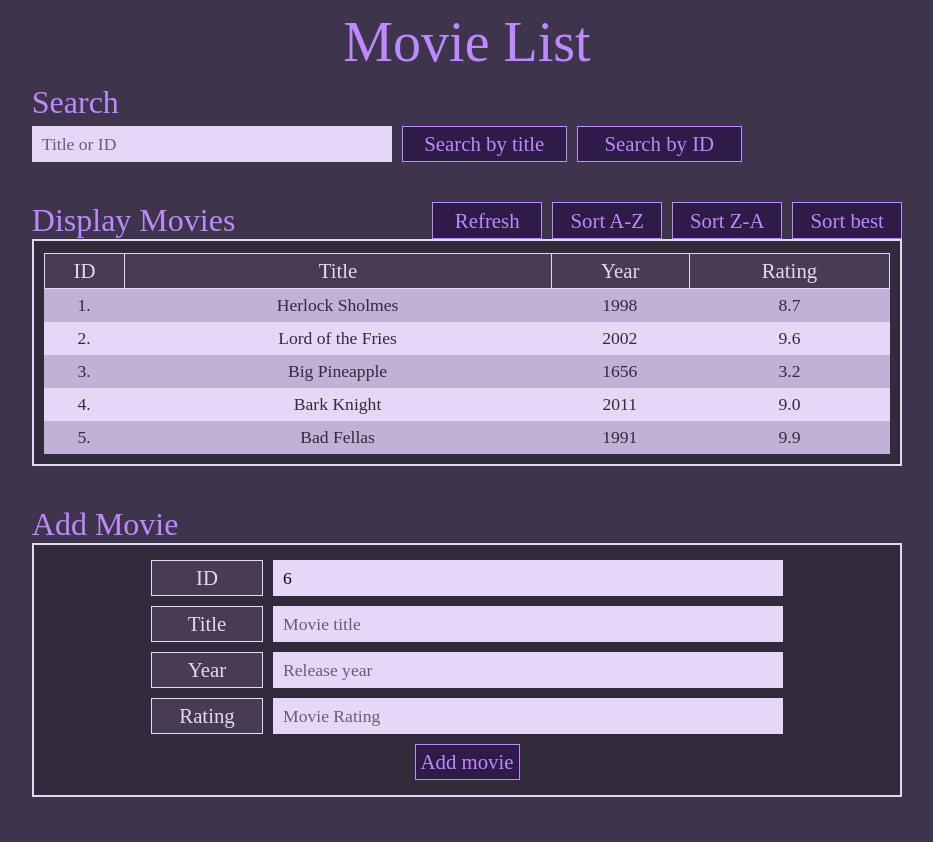
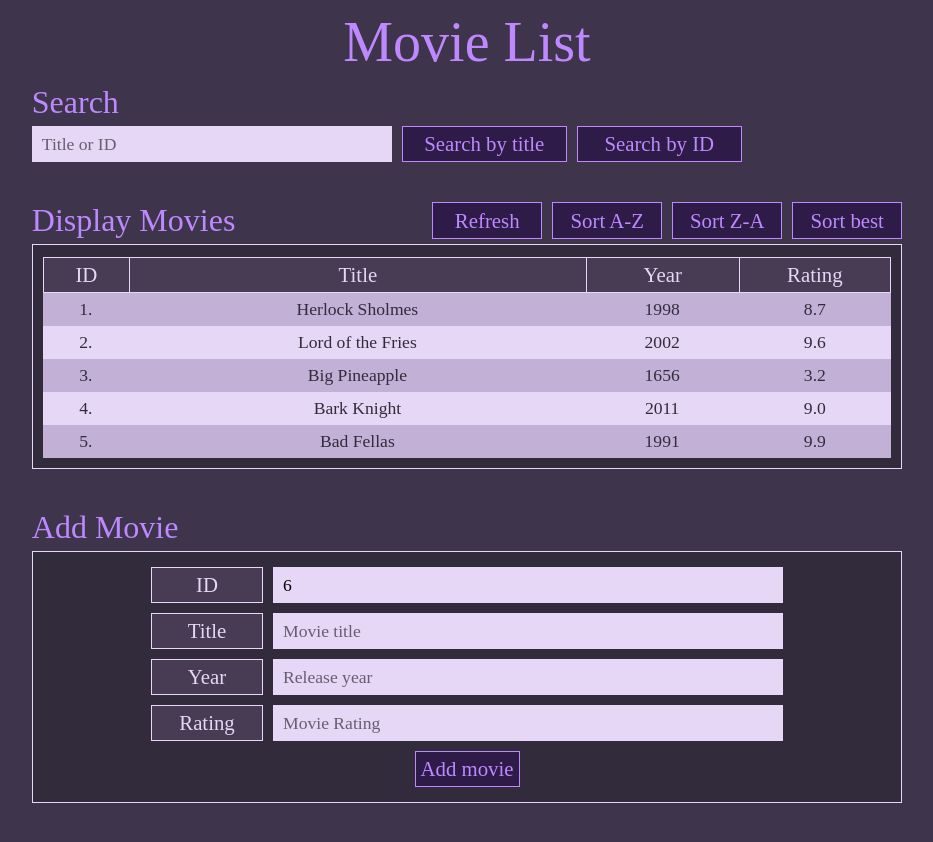
Before and after one commit to EuanR-D/JSAT2-Parts-4-5, a plain HTML site: page Part 5/index.html in a window 1280 px wide. Shown: the whole page, without its empty margins (173-1106 px from the left). Drawn offline with Linux system fonts and the light colour scheme; a web font is replaced by a local one.

Commit message:
Height, table sizing, section margins

```diff
--- a/Part 5/style.css
+++ b/Part 5/style.css
@@ -97,7 +97,7 @@ input {
 
 .content-container {
   background-color: var(--darkCharcoal);
-  border: 2px solid var(--paleLavender);
+  border: 1px solid var(--paleLavender);
 
   scrollbar-color: var(--purpleTaupe) var(--paleLavender);
 }
@@ -178,8 +178,9 @@ button {
 }
 
 #list-display .content-container {
-  max-height: 40dvh;
+  max-height: 32dvh;
   overflow-y: auto;
+  margin-top: 5px;
 }
 
 #movie-list {
@@ -187,7 +188,11 @@ button {
   padding: 10px;
   min-width: 100%;
   border-spacing: 0;
+  table-layout: fixed;
+}
 
+th:nth-child(4), th:nth-child(3) {
+  width: 18%;
 }
 
 #movie-list th {
@@ -203,6 +208,10 @@ button {
 
 
 /* ####### Add section ####### */
+#add-movie .content-container {
+  margin-top: 5px;
+}
+
 #add-form {
   display: flex;
   flex-direction: column;
```
